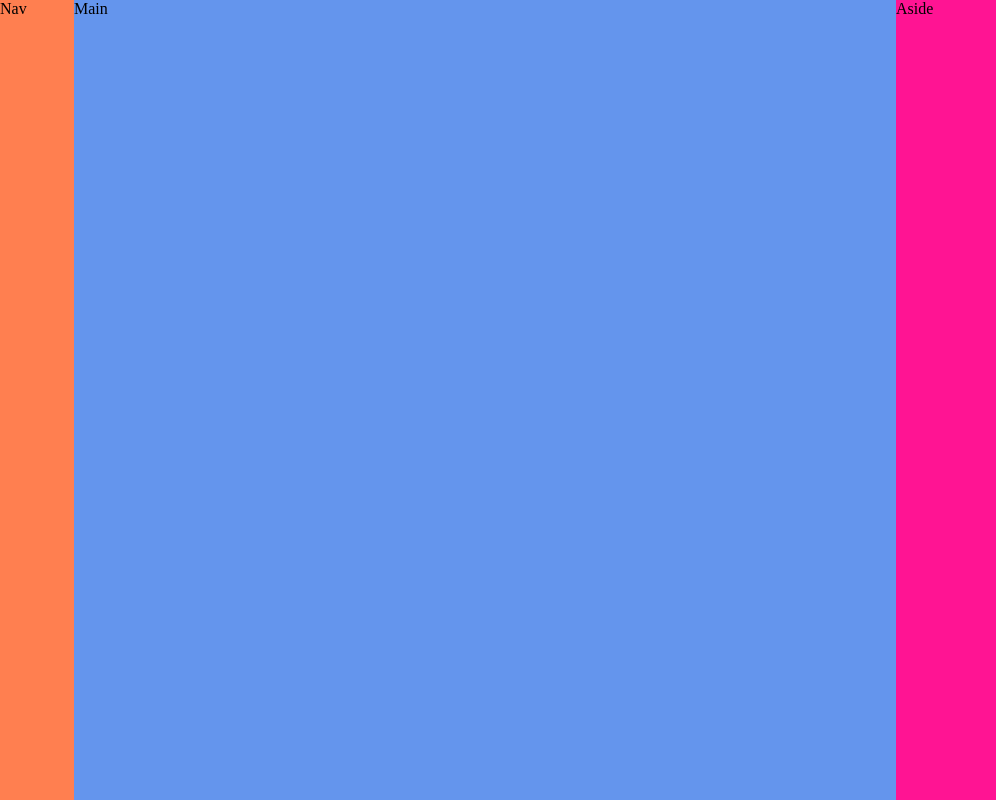
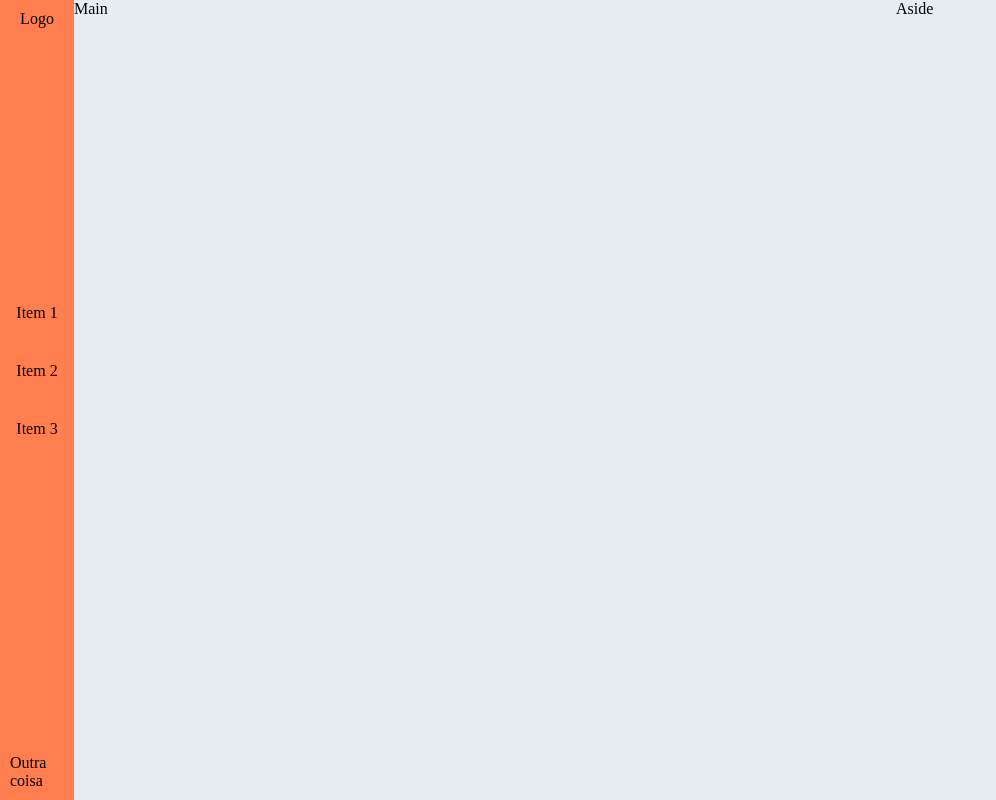
Before and after one commit to johnnyferreiradev/milkmoney, a React (Create React App) app in the folder frontend/: page / in a window 1280 px wide. Shown: the whole page, without its empty margins (0-996 px from the left). Built offline with nearby package versions, Linux system fonts and the light colour scheme.

Commit message:
Criação do comp Nav e estruturação de seu conteudo

```diff
--- /dev/null
+++ b/frontend/src/components/Nav/Nav.jsx
@@ -0,0 +1,25 @@
+import React from 'react';
+
+import './Styles.css';
+
+export default class Nav extends React.Component {
+  render() {
+    return (
+      <div className="menu">
+        <header>
+          Logo
+        </header>
+        <nav>
+          <ul className="menu-list">
+            <li className="menu-item">Item 1</li>
+            <li className="menu-item">Item 2</li>
+            <li className="menu-item">Item 3</li>
+          </ul>
+        </nav>
+        <footer>
+          Outra coisa
+        </footer>
+      </div>
+    );
+  }
+}
--- /dev/null
+++ b/frontend/src/components/Nav/Styles.css
@@ -0,0 +1,23 @@
+.menu {
+  background: coral;
+  padding: 10px;
+
+  display: flex;
+  flex-direction: column;
+  justify-content: space-between;
+  align-items: center;
+}
+
+.menu nav .menu-list {
+  list-style: none;
+  padding: 0px;
+
+  display: flex;
+  flex-direction: column;
+  justify-content: space-between;
+  align-items: center;
+}
+
+.menu nav .menu-list .menu-item {
+  margin-bottom: 40px;
+}
--- a/frontend/src/pages/Dashboard/Dashboard.jsx
+++ b/frontend/src/pages/Dashboard/Dashboard.jsx
@@ -1,4 +1,6 @@
 import React from 'react';
+
+import Nav from '../../components/Nav/Nav';
 
 import './Styles.css';
 
@@ -6,7 +8,7 @@ export default class Dashboard extends React.Component {
   render() {
     return (
       <div className="dashboard">
-        <nav className="menu">Nav</nav>
+        <Nav />
         <main className="main">Main</main>
         <aside className="aside">Aside</aside>
       </div>
--- a/frontend/src/pages/Dashboard/Styles.css
+++ b/frontend/src/pages/Dashboard/Styles.css
@@ -1,16 +1,13 @@
 .dashboard .menu {
   grid-area: menu;
-  background: coral;
 }
 
 .dashboard .main {
   grid-area: main;
-  background: cornflowerblue;
 }
 
 .dashboard .aside {
   grid-area: aside;
-  background: deeppink;
 }
 
 .dashboard {
```
